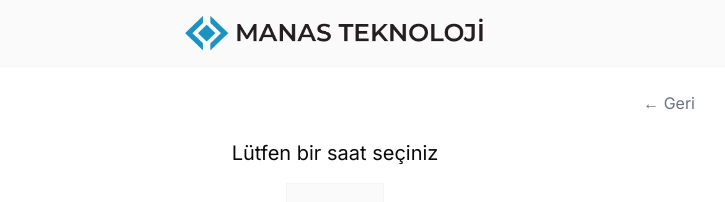
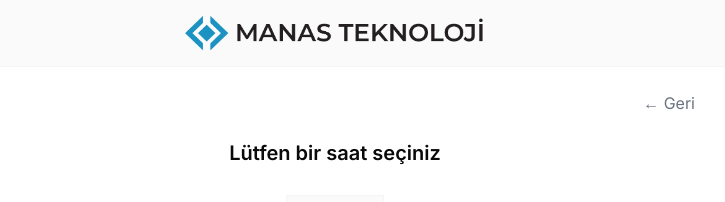
Before and after one commit to fatihece/appointment-next14, a Next.js app: page /time in a window 1280 px wide. Shown: the top 202 px of the page, without its empty margins (305-1030 px from the left). Built offline with nearby package versions, Linux system fonts and the light colour scheme; no server answers.

Commit message:
update titles

```diff
--- a/app/page.js
+++ b/app/page.js
@@ -9,7 +9,7 @@ export default async function Home() {
 	return (
 		<section className="flex-1">
 			<div className="container">
-				<h2 className="text-center text-2xl mt-16 mb-5 font-bold">HOS GELDINIZ</h2>
+				<h2 className="text-center text-2xl mt-16 mb-5 font-bold">Hoş Geldiniz</h2>
 				<ReservationList data={data} />
 			</div>
 		</section>
--- a/components/Calendar.jsx
+++ b/components/Calendar.jsx
@@ -50,7 +50,7 @@ const CalendarComponent = () => {
 		<section className="flex-1">
 			<div className="flex flex-col mt-5 items-center justify-center px-3 mx-auto max-w-screen-md ">
 				<Route />
-				<h6 className="text-xl font-semibold mb-3">Tarih ve saat seçiniz</h6>
+				<h6 className="text-xl font-semibold mb-3">Lütfen bir tarih seçiniz</h6>
 				<div className="mb-3 text-neutral-700 p-4 flex flex-col text-sm bg-neutral-50 border border-neutral-100">
 					<div>
 						<strong>Personel: </strong> {state.employee_name}
--- a/components/Time.jsx
+++ b/components/Time.jsx
@@ -57,7 +57,7 @@ const Time = () => {
 		<section className="container mx-auto">
 			<div className="flex-1 flex flex-col items-center justify-center max-w-screen-md gap-4 p-4 mx-auto">
 				<Route />
-				<h6 className="text-xl font-semiboldtext-center">Lütfen bir saat seçiniz</h6>
+				<h6 className="text-xl font-semibold mb-3">Lütfen bir saat seçiniz</h6>
 				{/* <p className="mb-3 text-neutral-400">
 					({state.employee_name} /{state.reservation_name}
 				</p>
```
